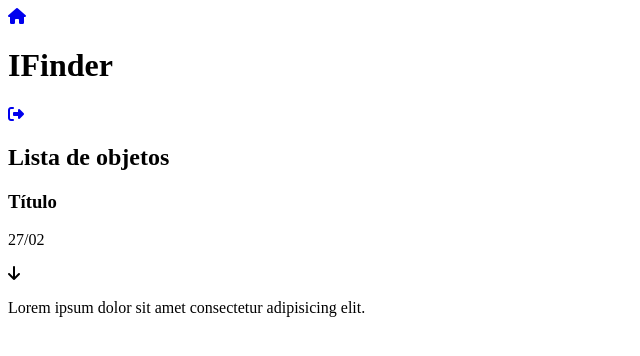
After one commit to soualansousa/IFinder_Django, a Django app: page /objetos/ in a window 1280 px wide. The commit adds this page. Shown: the top 356 px of the page, without its empty margins (0-640 px from the left). Run offline with Django 5.2, Linux system fonts and the light colour scheme.

Commit message:
adicionando páginas e modificando a lista de objetos

```diff
--- a/base_templates/global/base.html
+++ b/base_templates/global/base.html
@@ -3,6 +3,10 @@
 
 <head>
     {% include "ifinder/partials/head.html" %}
+    <title>IFinder{% block title %}{% endblock title %}</title>
 </head>
+    {% include "ifinder/partials/header.html" %}
+
 {% block content %}
 {% endblock content %}
+</html>
--- /dev/null
+++ b/ifinder/templates/ifinder/pages/objetos.html
@@ -0,0 +1,27 @@
+{% extends 'global/base.html'%}
+
+{% block title %} | Lista de objetos{% endblock title %}
+
+{% block content %}
+    <h2 class="topo-login">Lista de objetos</h2>
+
+    <div class="container-objetos">
+        <div class="objeto-content">
+            <div class="objeto-header">
+                <div class="title">
+                    <h3>Título</h3>
+                </div>
+                <div class="data">
+                    <p>27/02</p>
+                    <i class="fa-solid fa-arrow-down"></i>
+                </div>
+            </div>
+            <div class="objeto-descricao">
+                <p>Lorem ipsum dolor sit amet consectetur adipisicing elit.</p>
+            </div>
+        </div>
+        <!-- {% for objeto in objetos %}
+        {% include "ifinder/partials/objeto.html" %}
+        {% endfor %} -->
+    </div>
+{% endblock content %}
--- a/ifinder/templates/ifinder/partials/head.html
+++ b/ifinder/templates/ifinder/partials/head.html
@@ -7,4 +7,4 @@
     <link rel="stylesheet" href="https://cdnjs.cloudflare.com/ajax/libs/font-awesome/6.5.1/css/solid.min.css">
     <link rel="stylesheet" href="https://cdnjs.cloudflare.com/ajax/libs/font-awesome/6.5.1/css/brands.min.css">
     <link rel="stylesheet" href="{% static 'ifinder/css/styles.css' %}">
-    <title>IFinder</title>
+    <link rel="stylesheet" href="{% static 'ifinder/css/responsive.css' %}">
--- /dev/null
+++ b/ifinder/templates/ifinder/partials/header.html
@@ -0,0 +1,13 @@
+<header>
+    <div class="nav-menu-home">
+        <a href="/">
+            <i class="fa-solid fa-house"></i>
+        </a>
+    </div>
+    <h1>IFinder</h1>
+    <div class="nav-menu-logout">
+        <a href="/">
+            <i class="fa-solid fa-right-from-bracket"></i>
+        </a>
+    </div>
+</header>
--- a/ifinder/urls.py
+++ b/ifinder/urls.py
@@ -3,6 +3,7 @@ from . import views
 
 urlpatterns = [
     path('',views.home),
-    path('contato/',views.contato),
-    path('index/', views.index)
+    path('objetos/',views.objetos),
+    path('perdi-objeto/',views.perdi_objeto),
+    path('encontrei-objeto/',views.encontrei_objeto),
 ]
--- a/ifinder/views.py
+++ b/ifinder/views.py
@@ -1,11 +1,13 @@
 from django.shortcuts import render
-from django.http import HttpResponse
 
 def home(request):
-    return HttpResponse('home')
+    return render(request, "ifinder/pages/home.html")
 
-def index(request):
-    return render(request, "ifinder/pages/index.html")
+def objetos(request):
+    return render(request, "ifinder/pages/objetos.html")
 
-def contato(request):
-    return HttpResponse('contato ifinder')
+def perdi_objeto(request):
+    return render(request, "ifinder/pages/perdi-objeto.html")
+
+def encontrei_objeto(request):
+    return render(request, "ifinder/pages/encontrei-objeto.html")
--- a/project/urls.py
+++ b/project/urls.py
@@ -20,5 +20,4 @@ from django.urls import path, include
 urlpatterns = [
     path('admin/', admin.site.urls),
     path('',include('ifinder.urls')),
-    # path('',include(ifinder.urls)),
 ]
```
Also changed, not shown: ifinder/templates/ifinder/pages/encontrei-objeto.html (added, +9 -0 lines), ifinder/templates/ifinder/pages/home.html (renamed from ifinder/templates/ifinder/pages/index.html, +5 -16 lines), ifinder/templates/ifinder/pages/perdi-objeto.html (added, +9 -0 lines), ifinder/templates/ifinder/partials/objeto.html (added, +9 -0 lines).
